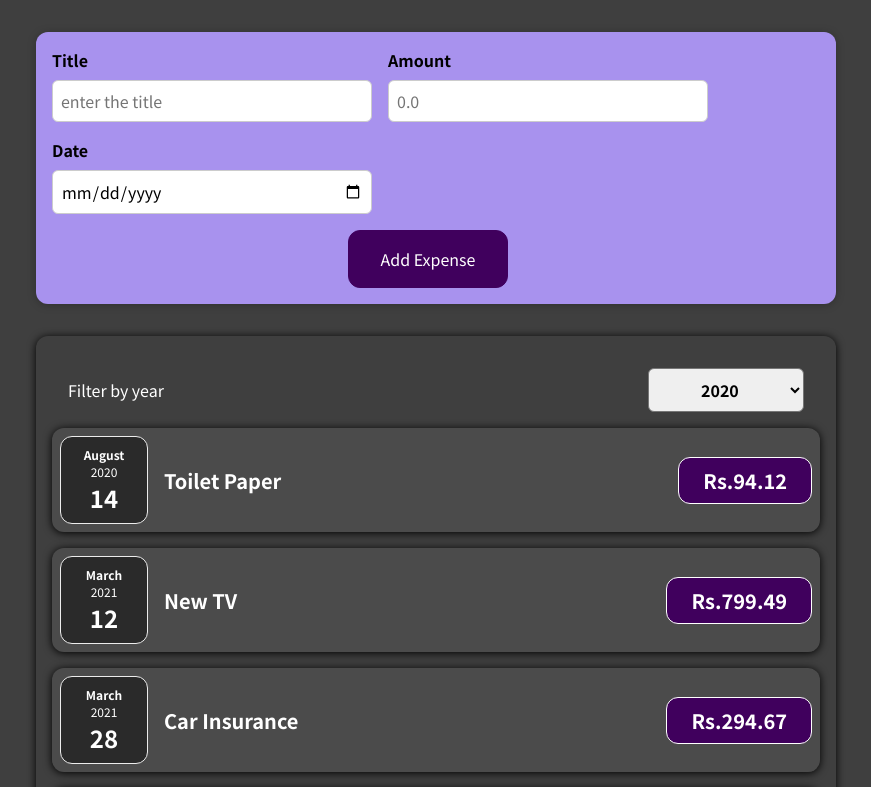
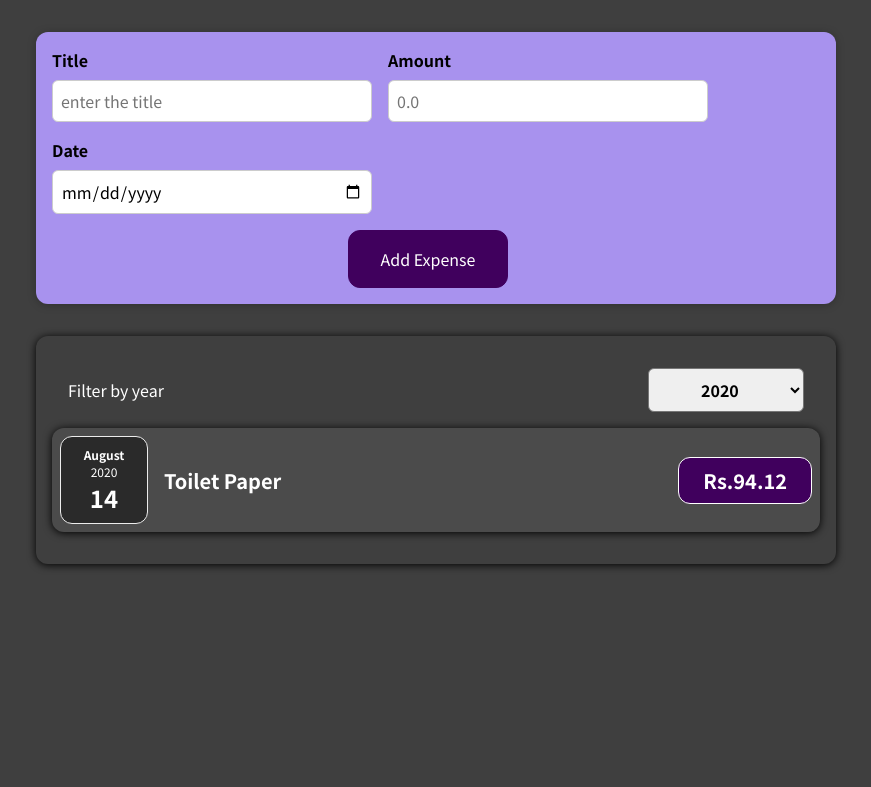
Before and after one commit to manoj2712/expense-tracker, a React (Create React App) app: page / in a window 1280 px wide. Shown: the top 787 px of the page, without its empty margins (204-1075 px from the left). Built offline with nearby package versions, Linux system fonts and the light colour scheme.

Commit message:
added filter to expense list

```diff
--- a/src/components/Expenses/Expenses.js
+++ b/src/components/Expenses/Expenses.js
@@ -9,17 +9,24 @@ const Expenses = (props) => {
   const filterChangeHandler = selectedYear => {
     setFilteredYear(selectedYear);
   }
-  return (
-    <Card className="expenses">
-      <ExpensesFilter selected={filteredYear } onChangeFilter={ filterChangeHandler} />
-      {props.items.map((item) => (
+  const filteredExpense = props.items.filter((item) => {
+    return item.date.getFullYear().toString() === filteredYear;
+  })
+  let expenseContent = <p>No Expense Found</p>
+  if (filteredExpense.length > 0) {
+    expenseContent= filteredExpense.map((item) => (
         <ExpenseItem
           key={item.id}
           title={item.title}
           amount={item.amount}
           date={item.date}
         />
-      ))}
+      ))
+  }
+  return (
+    <Card className="expenses">
+      <ExpensesFilter selected={filteredYear} onChangeFilter={filterChangeHandler} />
+      { expenseContent}
     </Card>
   );
 }
```
